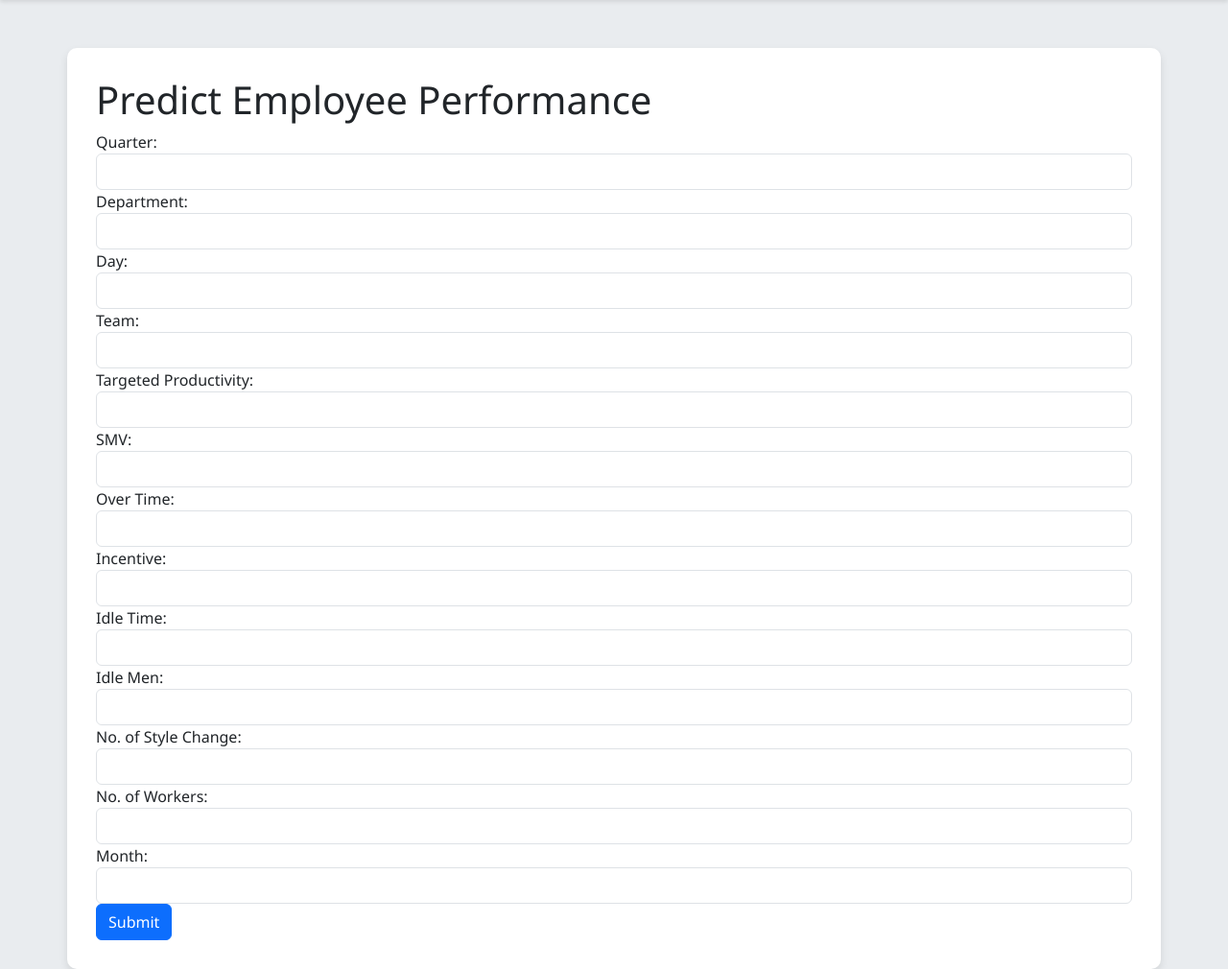
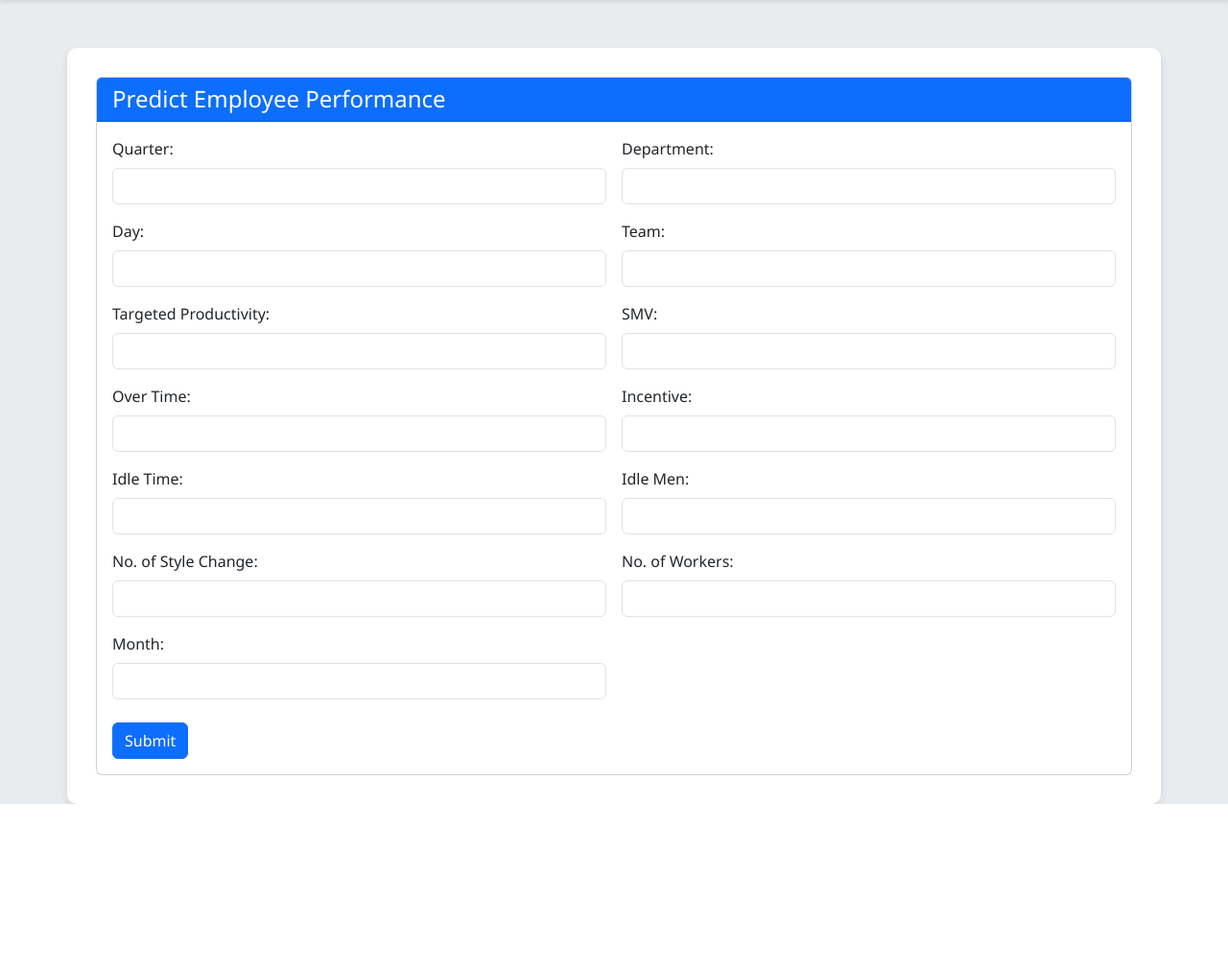
Before and after one commit to Aryanrai037/Machine-Learning-Approach-for-Employee-Performance-Prediction, a Flask app: page /predict in a window 1280 px wide. Shown: the part 56-1066 px from the top of the page at 96% size. After the commit the page ends 894 px from the top, so only its background shows below. Run offline with Flask 3, Linux system fonts and the light colour scheme.

Commit message:
predict.html

```diff
--- a/Machine-Learning-Approach-for-Employee-Performance-Prediction-main/templates/predict.html
+++ b/Machine-Learning-Approach-for-Employee-Performance-Prediction-main/templates/predict.html
@@ -3,62 +3,68 @@
 {% block title %}Predict{% endblock %}
 
 {% block content %}
-<header>
-    <h1>Predict Employee Performance</h1>
-</header>
+<div class="card">
+    <div class="card-header bg-primary text-white">
+        <h1 class="h4 mb-0">Predict Employee Performance</h1>
+    </div>
+    <div class="card-body">
         <form action="{{ url_for('predict') }}" method="POST">
-    <div class="form-group">
-        <label for="quarter">Quarter:</label>
+            <div class="row g-3">
+                <div class="col-md-6">
+                    <label for="quarter" class="form-label">Quarter:</label>
                     <input type="text" id="quarter" name="quarter" class="form-control">
                 </div>
-    <div class="form-group">
-        <label for="department">Department:</label>
+                <div class="col-md-6">
+                    <label for="department" class="form-label">Department:</label>
                     <input type="text" id="department" name="department" class="form-control">
                 </div>
-    <div class="form-group">
-        <label for="day">Day:</label>
+                <div class="col-md-6">
+                    <label for="day" class="form-label">Day:</label>
                     <input type="text" id="day" name="day" class="form-control">
                 </div>
-    <div class="form-group">
-        <label for="team">Team:</label>
+                <div class="col-md-6">
+                    <label for="team" class="form-label">Team:</label>
                     <input type="text" id="team" name="team" class="form-control">
                 </div>
-    <div class="form-group">
-        <label for="targeted_productivity">Targeted Productivity:</label>
+                <div class="col-md-6">
+                    <label for="targeted_productivity" class="form-label">Targeted Productivity:</label>
                     <input type="text" id="targeted_productivity" name="targeted_productivity" class="form-control">
                 </div>
-    <div class="form-group">
-        <label for="smv">SMV:</label>
+                <div class="col-md-6">
+                    <label for="smv" class="form-label">SMV:</label>
                     <input type="text" id="smv" name="smv" class="form-control">
                 </div>
-    <div class="form-group">
-        <label for="over_time">Over Time:</label>
+                <div class="col-md-6">
+                    <label for="over_time" class="form-label">Over Time:</label>
                     <input type="text" id="over_time" name="over_time" class="form-control">
                 </div>
-    <div class="form-group">
-        <label for="incentive">Incentive:</label>
+                <div class="col-md-6">
+                    <label for="incentive" class="form-label">Incentive:</label>
                     <input type="text" id="incentive" name="incentive" class="form-control">
                 </div>
-    <div class="form-group">
-        <label for="idle_time">Idle Time:</label>
+                <div class="col-md-6">
+                    <label for="idle_time" class="form-label">Idle Time:</label>
                     <input type="text" id="idle_time" name="idle_time" class="form-control">
                 </div>
-    <div class="form-group">
-        <label for="idle_men">Idle Men:</label>
+                <div class="col-md-6">
+                    <label for="idle_men" class="form-label">Idle Men:</label>
                     <input type="text" id="idle_men" name="idle_men" class="form-control">
                 </div>
-    <div class="form-group">
-        <label for="no_of_style_change">No. of Style Change:</label>
+                <div class="col-md-6">
+                    <label for="no_of_style_change" class="form-label">No. of Style Change:</label>
                     <input type="text" id="no_of_style_change" name="no_of_style_change" class="form-control">
                 </div>
-    <div class="form-group">
-        <label for="no_of_workers">No. of Workers:</label>
+                <div class="col-md-6">
+                    <label for="no_of_workers" class="form-label">No. of Workers:</label>
                     <input type="text" id="no_of_workers" name="no_of_workers" class="form-control">
                 </div>
-    <div class="form-group">
-        <label for="month">Month:</label>
+                <div class="col-md-6">
+                    <label for="month" class="form-label">Month:</label>
                     <input type="text" id="month" name="month" class="form-control">
                 </div>
-    <button type="submit" class="btn btn-primary">Submit</button>
+            </div>
+            <button type="submit" class="btn btn-primary mt-4">Submit</button>
         </form>
+    </div>
+</div>
 {% endblock %}
```
Lines whose indentation alone changed are shown as unchanged.
